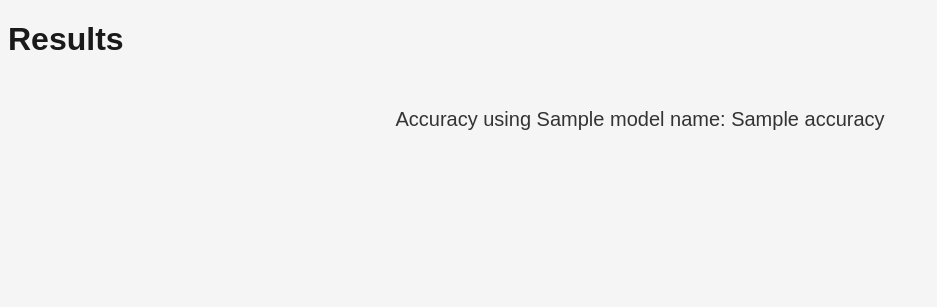
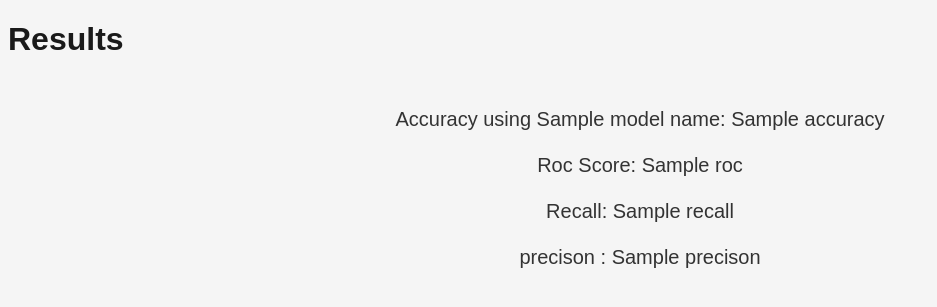
Before and after one commit to tankisank/Miniproject-parkinson-disease, a Flask app: template templates/result.html in a window 1280 px wide. Shown: the top 307 px of the page, without its empty margins (0-937 px from the left). Run offline with Flask 3, Linux system fonts and the light colour scheme; the template is opened without the code that fills it: most values are stand-ins (such as "Sample title", 1, 10 or a date in 2020).

Commit message:
Update result.html

```diff
--- a/templates/result.html
+++ b/templates/result.html
@@ -6,6 +6,9 @@
 </head>
 <body>
     <h1>Results</h1>
-    <p>Accuracy using {{ model_name }}: {{ accuracy }}</p>
+    <p>Accuracy using {{ model_name }}: {{ accuracy }} <br><br>
+        Roc Score:  {{ roc }} <br><br>
+        Recall: {{ recall }} <br><br>
+        precison : {{ precison }}</p>
 </body>
 </html>
```
